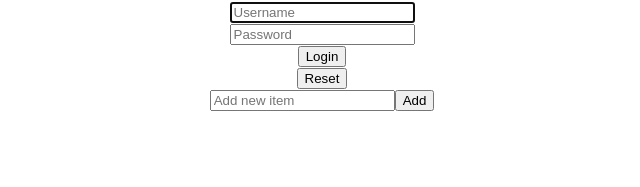
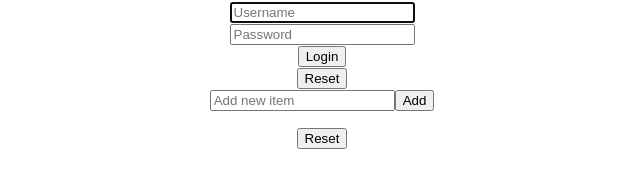
Before and after one commit to AlbertoNeira/react-exercises, a React (Create React App) app in the folder my-app/: page / in a window 1280 px wide. Shown: the part 185-372 px from the top of the page, without its empty margins (318-958 px from the left). Built offline with nearby package versions, Linux system fonts and the light colour scheme.

Commit message:
Lists - Add a "reset" `button`

```diff
--- a/my-app/src/components/ToDoList.js
+++ b/my-app/src/components/ToDoList.js
@@ -11,6 +11,10 @@ const TodoList = () => {
 
     setItems((prevItems) => [...prevItems, newItem]);
     setNewItem(''); // this is exercise  Lists - Add Todo
+  };
+
+  const resetItems = () => {
+    setItems([]);
   };
 
   return (
@@ -27,6 +31,7 @@ const TodoList = () => {
           <li key={index}>{item}</li>
         ))}
       </ul>
+      <button onClick={resetItems}>Reset</button>
     </div>
   );
 };
```
